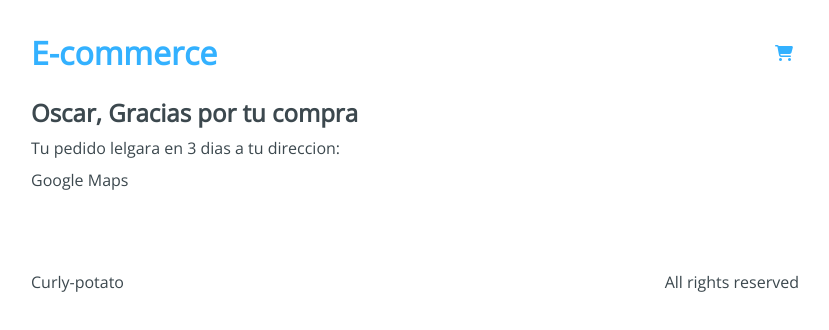
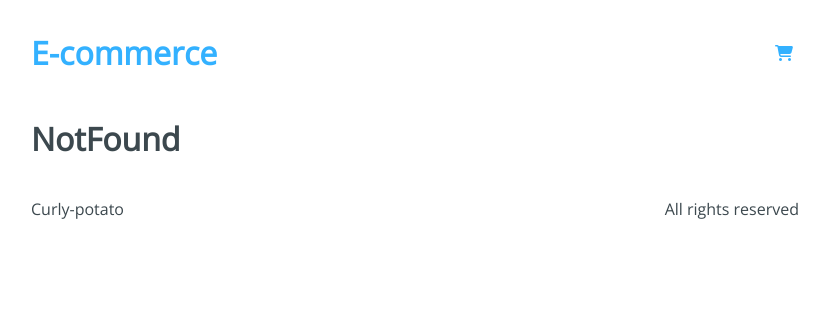
Before and after one commit to MaraAn/curly-potato, a React app: page /cheackout/success in a window 1280 px wide. Shown: the top 330 px of the page, without its empty margins (225-1054 px from the left). Built offline with nearby package versions, Linux system fonts and the light colour scheme.

Commit message:
GoogleMaps integration

```diff
--- a/package.json
+++ b/package.json
@@ -32,6 +32,8 @@
     "@babel/core": "^7.12.9",
     "@babel/preset-env": "^7.12.7",
     "@babel/preset-react": "^7.12.7",
+    "@react-google-maps/api": "^2.1.1",
+    "axios": "^0.21.1",
     "babel-eslint": "^10.1.0",
     "babel-loader": "^8.2.1",
     "eslint": "^7.14.0",
--- /dev/null
+++ b/src/components/Map.jsx
@@ -0,0 +1,28 @@
+import React from 'react';
+import { GoogleMap, LoadScript, Marker } from '@react-google-maps/api';
+
+const Map = ({ data }) => {
+
+  const MapStyle = {
+    height: '50vh',
+    width: '100%'
+  }
+
+  const defaultCenter = {
+    lat: data.lat, lng: data.lng
+  }
+
+  return(
+    <LoadScript googleMapsApiKey='AIzaSyDmaY4cI0otK3MG5Yh69YlOmgr3ikxjw7Y'>
+      <GoogleMap
+        mapContainerStyle={MapStyle}
+        zoom={9}
+        center={defaultCenter}
+      >
+        <Marker position={defaultCenter} />
+      </GoogleMap>
+    </LoadScript>
+  );
+}
+
+export default Map;
--- a/src/containers/Success.jsx
+++ b/src/containers/Success.jsx
@@ -1,15 +1,23 @@
-import React from 'react';
+import React, {useContext} from 'react';
 
-import '../styles/containers/Success.css'
+import Context from '../context/Context';
+import Map from '../components/Map';
+import useGoogleAddress from '../hooks/useGoogleAddress';
+
+import '../styles/containers/Success.css';
 
 const Success = () => {
+  const { state } = useContext(Context);
+  const { buyer } = state;
+  const location = useGoogleAddress(buyer[0].address)
+
   return (
     <div className="Success">
       <div className="Success-content">
-        <h2>Oscar, Gracias por tu compra</h2>
-        <span>Tu pedido lelgara en 3 dias a tu direccion:</span>
+        <h2>{`${buyer.name}, gracias por tu compra`}</h2>
+        <span>Tu pedido llegara tu direccion:</span>
         <div className="Success-map">
-          Google Maps
+          <Map data={location} />
         </div>
       </div>
     </div>
--- /dev/null
+++ b/src/hooks/useGoogleAddress.js
@@ -0,0 +1,15 @@
+import { useState, useEffect } from 'react';
+import axios from 'axios';
+
+const useGoogleAddress = address => {
+  const [ map, setMap ] = useState({});
+  const API = `https://maps.googleapis.com/maps/api/geocode/json?address=${address}&key=AIzaSyDmaY4cI0otK3MG5Yh69YlOmgr3ikxjw7Y`;
+
+  useEffect(async ()=> {
+    const response = await axios(API);
+    setMap(response.data.result[0].geometry.location)
+  }, []);
+  return map;
+}
+
+export default useGoogleAddress;
--- a/src/hooks/useInitialState.js
+++ b/src/hooks/useInitialState.js
@@ -3,13 +3,6 @@ import initialState from '../initialState';
 
 const useInitialState = () => {
   const [state, setState] = useState(initialState)
-
-  const addNewOrder = payload => {
-    setState({
-      ...state,
-      orders: [...state.orders, payload]
-    })
-  }
 
   const addToBuyer = payload => {
     setState({
@@ -23,6 +16,13 @@ const useInitialState = () => {
       ...state,
       cart: [ ...state.cart, payload ],
     });
+  }
+
+  const addNewOrder = payload => {
+    setState({
+      ...state,
+      orders: [...state.orders, payload]
+    })
   }
 
   const removeFromCart = (payload, indexToRemove) => {
--- a/src/routes/App.jsx
+++ b/src/routes/App.jsx
@@ -22,7 +22,7 @@ const App = () => {
             <Route exact path='/checkout' component={Checkout} />
             <Route exact path='/checkout/information' component={Information} />
             <Route exact path='/checkout/payment' component={Payment} />
-            <Route exact path='/cheackout/success' component={Success} />
+            <Route exact path='/checkout/success' component={Success} />
             <Route component={NotFound} />
           </Switch>
         </Layout>
```
Also changed, not shown: 1 other file (tests, documents, lock files or other folders).
